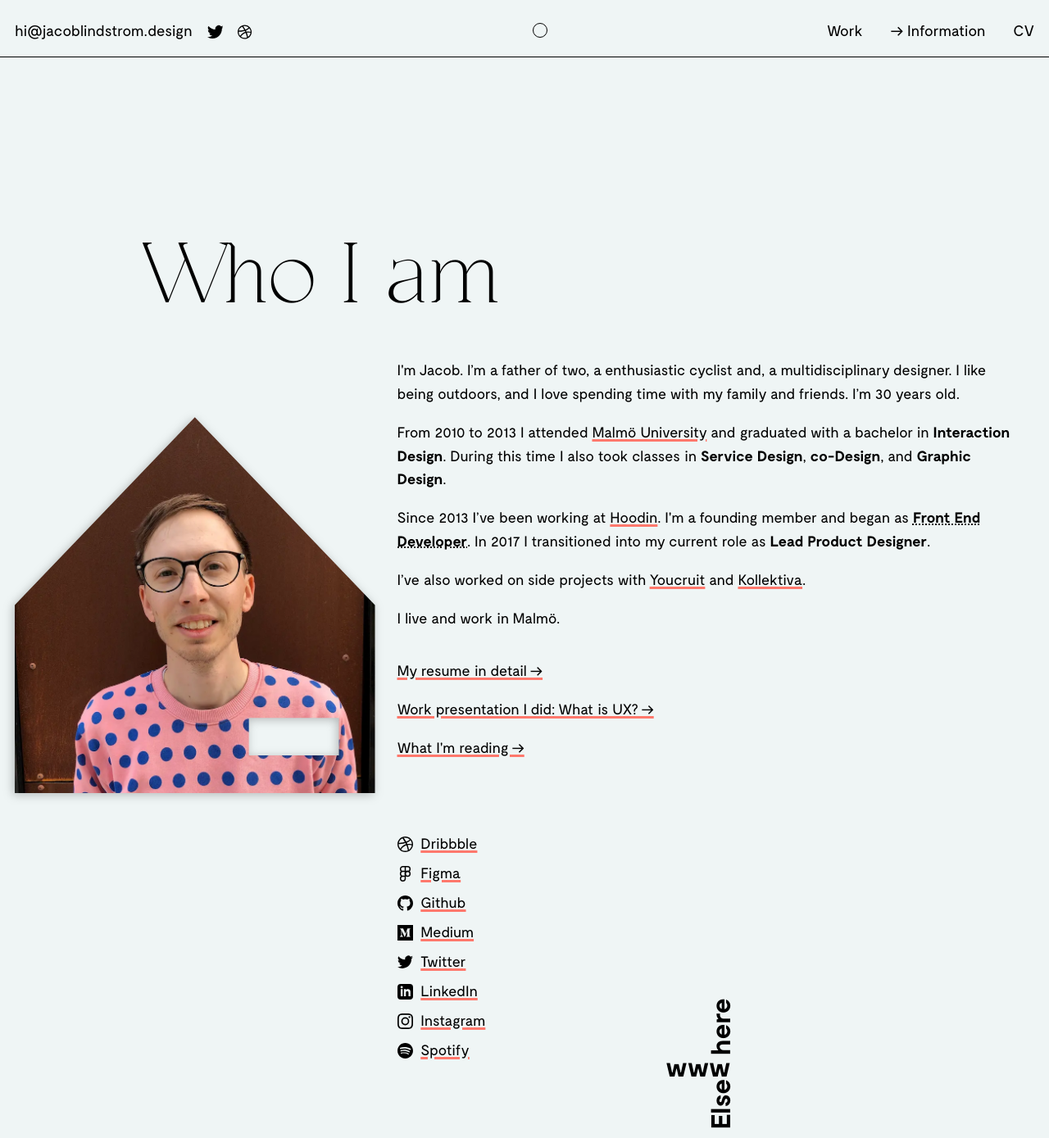
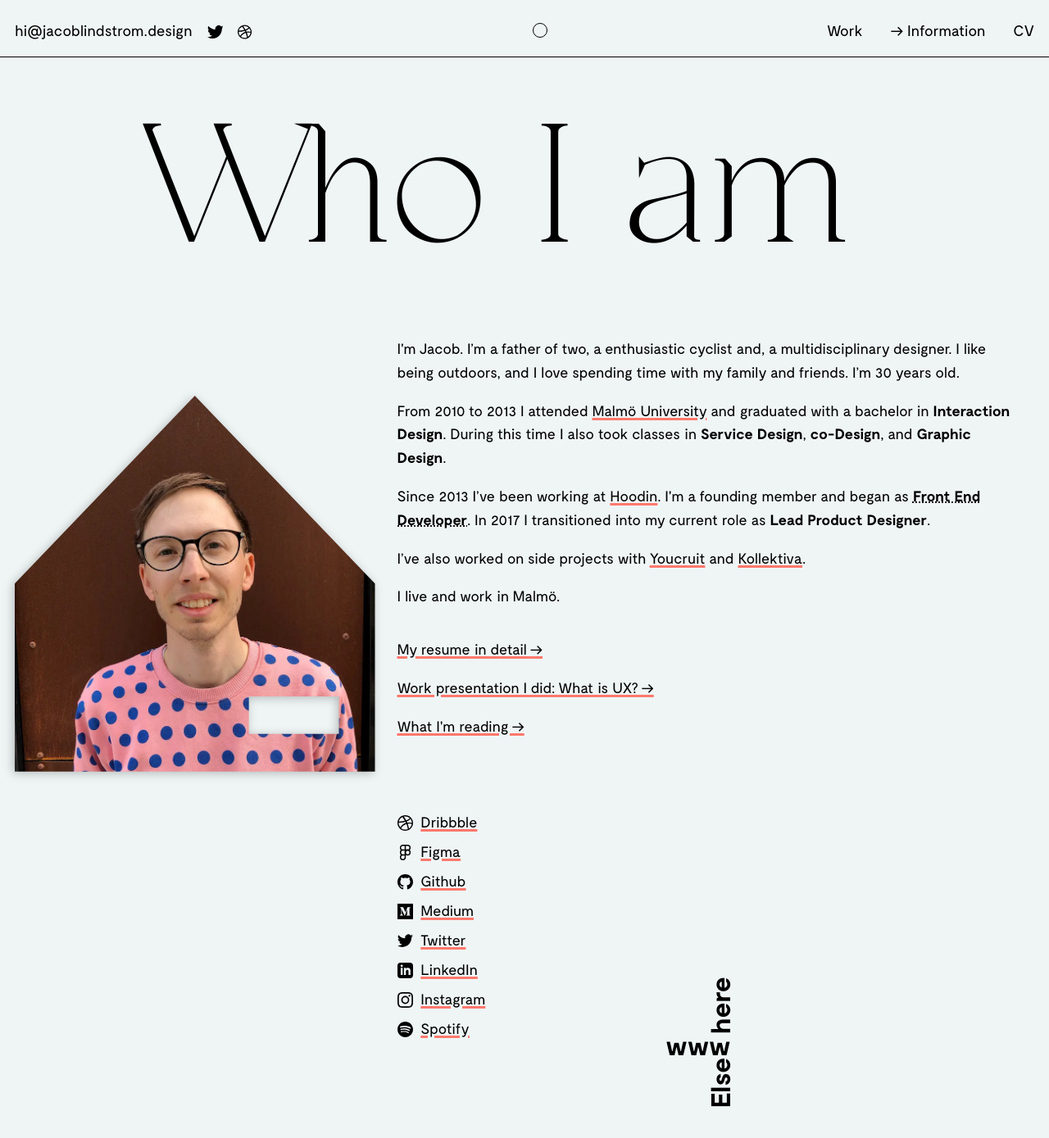
Before and after one commit to jacoblindstrm/jacoblindstrm.github.io, a Jekyll site: the page built from about.html, in a window 1280 px wide. Shown: the whole page at 82% size. Built offline with Jekyll 4.4.1, drawn with Linux system fonts in a browser that asks for light colours; comment, search, counter and statistics services are not loaded; after the commit the page ends 1363 px from its top, so only the background shows below that.

Commit message:
Update about.scss

```diff
--- a/_sass/about.scss
+++ b/_sass/about.scss
@@ -1,17 +1,12 @@
 .bio {
 
     h1 {
-        font-family: var(--font-heading);
-        font-weight: normal;
-        font-size: 18vw;
         margin: 0;
         grid-column: 1 / -1;
         grid-row: 10;
-        margin-top: clamp(var(--spacing-xl), 20vh, 12rem);
 
         @media (min-width: $screen-m) {
             grid-column: 2 / -2;
-            font-size: 9.1vw;
         }
 
         @media (min-width: $screen-l) {
```
